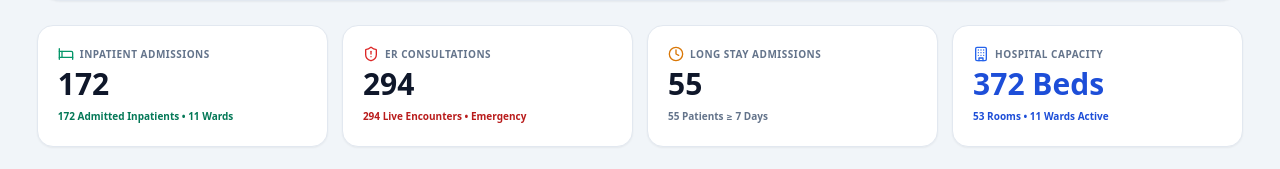
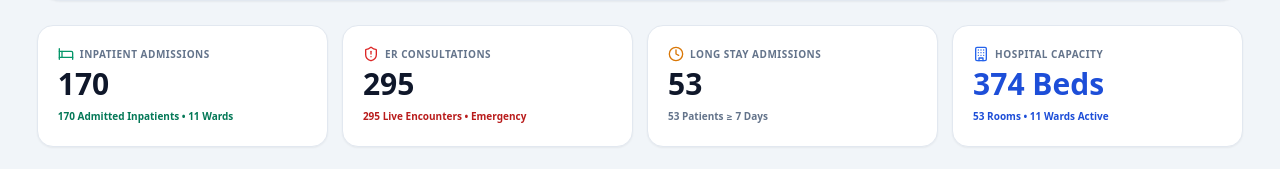
Before and after one commit to philhealthcphbalamban-blip/cphb-emergency-alert, a Next.js app: page / in a window 1280 px wide. Shown: the part 190-359 px from the top of the page. Built offline with nearby package versions, Linux system fonts and the light colour scheme; no server answers; the database is empty.

Commit message:
feat: aligned exact iHOMIS live census metrics: 170 Inpatients, 295 ER encounters, 53 Long stay, 374 Bed capacity

```diff
--- a/src/app/page.tsx
+++ b/src/app/page.tsx
@@ -144,7 +144,7 @@ export default function CommandHubPage() {
             <span>Inpatient Admissions</span>
           </div>
           <div className="text-3xl font-black text-slate-900 mt-1">{metrics.activeAdmissions}</div>
-          <span className="text-[10px] text-emerald-700 font-bold">172 Admitted Inpatients • 11 Wards</span>
+          <span className="text-[10px] text-emerald-700 font-bold">170 Admitted Inpatients • 11 Wards</span>
         </Link>
 
         {/* Card 2: ER Consultations */}
@@ -154,7 +154,7 @@ export default function CommandHubPage() {
             <span>ER Consultations</span>
           </div>
           <div className="text-3xl font-black text-slate-900 mt-1">{metrics.erEncounters}</div>
-          <span className="text-[10px] text-red-700 font-bold">294 Live Encounters • Emergency</span>
+          <span className="text-[10px] text-red-700 font-bold">295 Live Encounters • Emergency</span>
         </Link>
 
         {/* Card 3: Long Stay Admissions */}
@@ -164,7 +164,7 @@ export default function CommandHubPage() {
             <span>Long Stay Admissions</span>
           </div>
           <div className="text-3xl font-black text-slate-900 mt-1">{metrics.longStayCount}</div>
-          <span className="text-[10px] text-slate-500 font-semibold">55 Patients &ge; 7 Days</span>
+          <span className="text-[10px] text-slate-500 font-semibold">53 Patients &ge; 7 Days</span>
         </Link>
 
         {/* Card 4: Bed Capacity */}
@@ -173,7 +173,7 @@ export default function CommandHubPage() {
             <Building className="h-4 w-4 text-blue-600" />
             <span>Hospital Capacity</span>
           </div>
-          <div className="text-3xl font-black text-blue-700 mt-1">372 Beds</div>
+          <div className="text-3xl font-black text-blue-700 mt-1">374 Beds</div>
           <span className="text-[10px] text-blue-700 font-bold">53 Rooms • 11 Wards Active</span>
         </div>
       </div>
--- a/src/lib/ihomisService.ts
+++ b/src/lib/ihomisService.ts
@@ -12,13 +12,13 @@ export const IHOMIS_CONFIG: IHOMISConfig = {
 
 // Exact Live Encounter Metrics from CPH Balamban iHOMIS Plus System
 export const IHOMIS_LIVE_METRICS: IHOMISMetrics = {
-  activeAdmissions: 172,
-  admissionsMale: 75,
-  admissionsFemale: 97,
-  longStayCount: 55,
-  erEncounters: 294,
+  activeAdmissions: 170,
+  admissionsMale: 74,
+  admissionsFemale: 96,
+  longStayCount: 53,
+  erEncounters: 295,
   erMale: 4,
-  erFemale: 11,
+  erFemale: 12,
   erForAdmission: 0,
 };
 
```
